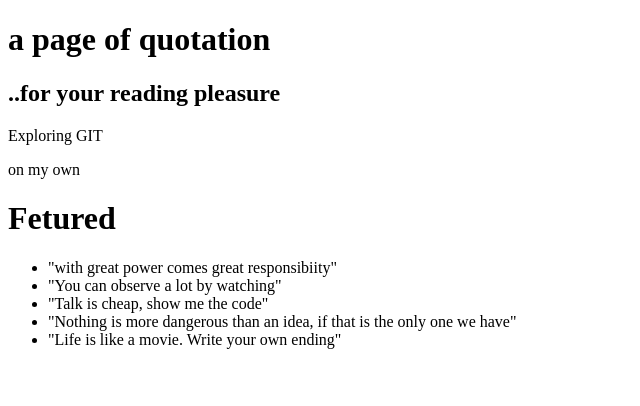
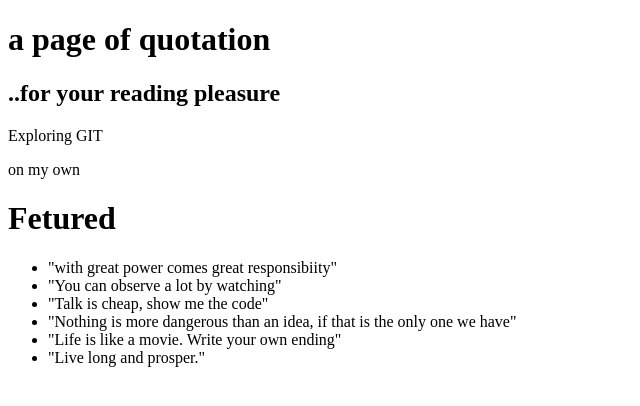
Before and after one commit to rajendramer/7main_repo_opensap, a plain HTML site: page index.html in a window 1280 px wide. Shown: the whole page, without its empty margins (0-640 px from the left). Drawn offline with Linux system fonts and the light colour scheme.

Commit message:
added love long and prosper.

```diff
--- a/index.html
+++ b/index.html
@@ -16,6 +16,7 @@
 			<li>"Talk is cheap, show me the code"</li>
 			<li>"Nothing is more dangerous than an idea, if that is the only one we have"</li>
 			<li>"Life is like a movie. Write your own ending"</li>
+			<li>"Live long and prosper."</li>
 		</ul>
 	</body>
 </html>
```
